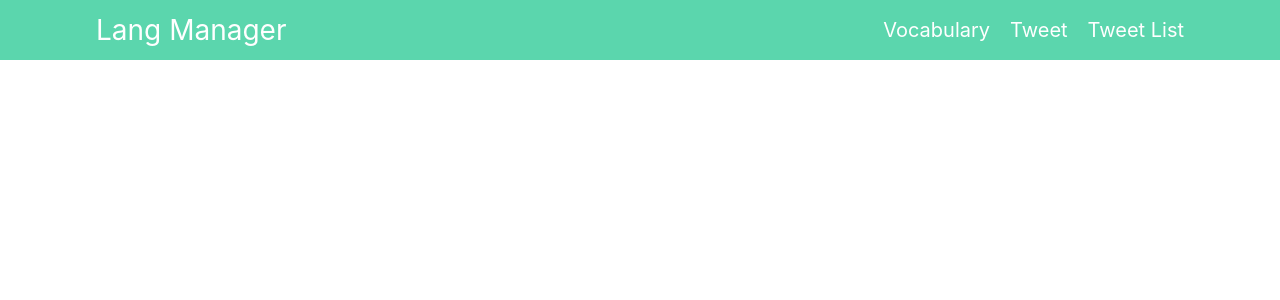
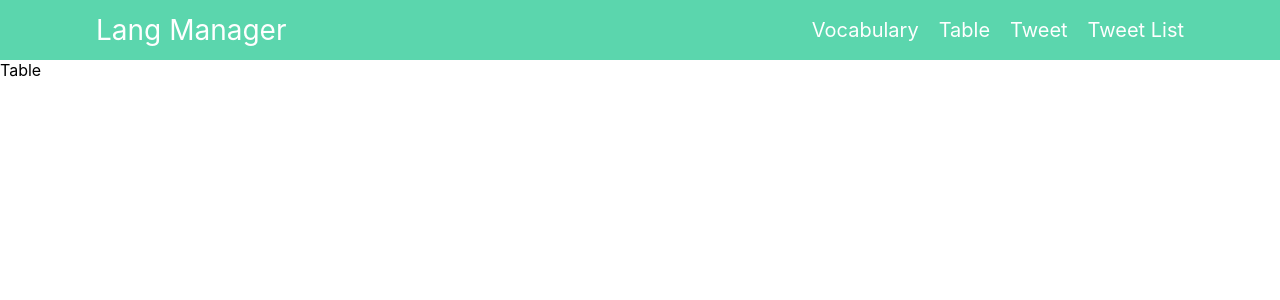
Before and after one commit to Yuji5117/lang-manager-react, a React (Create React App) app: page /table in a window 1280 px wide. Shown: the top 300 px of the page. Built offline with nearby package versions, Linux system fonts and the light colour scheme.

Commit message:
tableページの追加

```diff
--- a/src/App.tsx
+++ b/src/App.tsx
@@ -5,6 +5,7 @@ import Main from "components/Vocabularies/Main";
 import Header from "components/Vocabularies/Header";
 import Tweet from "components/Tweet/Tweet";
 import TweetList from "components/Tweet/TweetList";
+import Table from "components/VocabularyTable/Table";
 
 function App() {
   return (
@@ -15,6 +16,9 @@ function App() {
           <Route path="/vocabulary">
             <Main />
           </Route>
+          <Route path="/table">
+            <Table />
+          </Route>
           <Route path="/tweet" component={Tweet} />
           <Route path="/tweet-list" component={TweetList} />
         </div>
--- a/src/components/Vocabularies/Header.tsx
+++ b/src/components/Vocabularies/Header.tsx
@@ -20,6 +20,14 @@ function Header() {
               style={{ textDecoration: "none", color: "white" }}
             >
               Vocabulary
+            </Link>
+          </li>
+          <li>
+            <Link
+              to="/table"
+              style={{ textDecoration: "none", color: "white" }}
+            >
+              Table
             </Link>
           </li>
           <li>
--- a/src/components/Vocabularies/Main.tsx
+++ b/src/components/Vocabularies/Main.tsx
@@ -1,9 +1,9 @@
 import { Button } from "@mui/material";
 import { useState, useEffect } from "react";
+import { SubmitHandler } from "react-hook-form";
 import styled from "styled-components";
 import AddVocabularyModal from "./AddVocabularyModal";
 import CardList from "./CardList";
-import { SubmitHandler } from "react-hook-form";
 import axios from "axios";
 
 interface IFormInputs {
--- /dev/null
+++ b/src/components/VocabularyTable/Table.tsx
@@ -0,0 +1,7 @@
+import React from "react";
+
+const Table = () => {
+  return <div>Table</div>;
+};
+
+export default Table;
```
